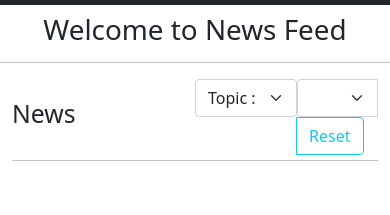
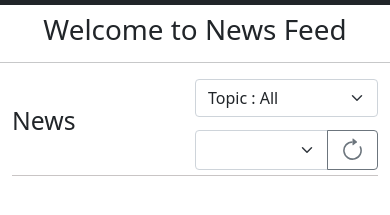
Before and after one commit to Aritra777/News-Website, a plain HTML site: page index.html in a window 390 px wide. Shown: the part 51-266 px from the top of the page. Drawn offline with nearby package versions, Linux system fonts and the light colour scheme; no server answers.

Commit message:
Responsive Bug Fixed

```diff
--- a/app.css
+++ b/app.css
@@ -16,6 +16,13 @@ body{
 @media (max-width : 991px){
     .card{
         width: 100% !important;
+    }
+    .inputAreas{
+        flex-direction: column !important;
+        justify-content: left !important;
+    }
+    #topicBar{
+        margin-bottom: 0.8rem;
     }
 }
 .highlightsHeader{
--- a/index.html
+++ b/index.html
@@ -81,6 +81,7 @@
     <div class="container">
       <div class="highlightsHeader d-flex justify-content-between align-items-center">
         <h2 id="highlights"> News </h2>
+
         <div class="inputAreas d-flex flex-row w-50 justify-content-evenly">
           <div class="topicBar" id="topicBar">
             <select class="form-select selectBox" id="topicInputGroup">
@@ -96,7 +97,12 @@
           </div>
           <div class="input-group mb-3 sortBar">
             <select class="form-select selectBox" id="inputGroupSelect02"></select>
-            <button type="button" class="btn btn-outline-info " id="resetBtn">Reset</button>
+            <button type="button" class="btn btn-outline-secondary " id="resetBtn">
+              <svg xmlns="http://www.w3.org/2000/svg" width="25" height="25" fill="currentColor" class="bi bi-arrow-clockwise" viewBox="0 0 16 16">
+                <path fill-rule="evenodd" d="M8 3a5 5 0 1 0 4.546 2.914.5.5 0 0 1 .908-.417A6 6 0 1 1 8 2v1z"/>
+                <path d="M8 4.466V.534a.25.25 0 0 1 .41-.192l2.36 1.966c.12.1.12.284 0 .384L8.41 4.658A.25.25 0 0 1 8 4.466z"/>
+              </svg>
+            </button>
           </div>
 
         </div>
```
